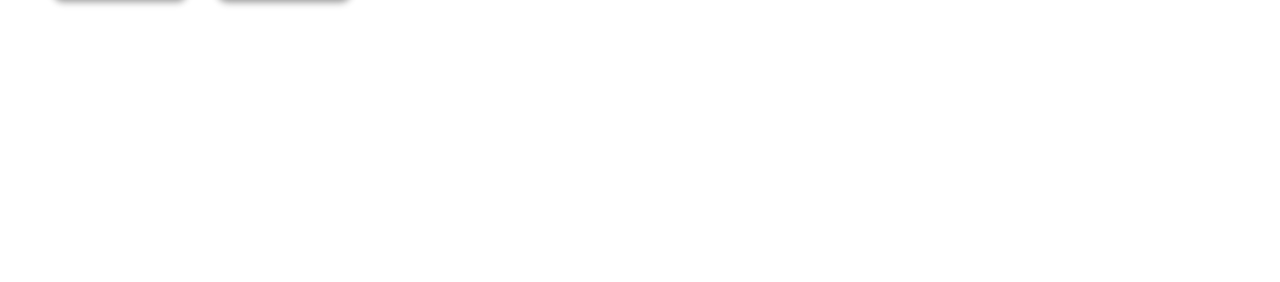
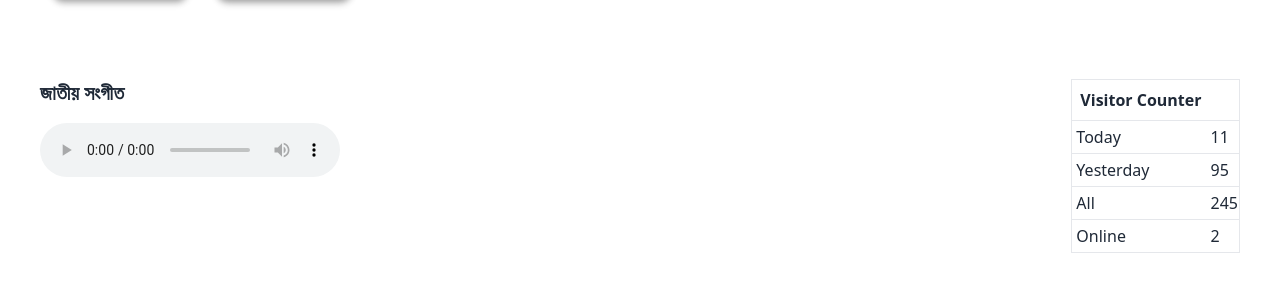
Before and after one commit to imtiazsakib15/ict-division, a React (Vite) app: page / in a window 1280 px wide. Shown: the part 3299-3581 px from the top of the page. Before the commit the page ends 3346 px from the top, so only its background shows below. Built offline with nearby package versions, Linux system fonts and the light colour scheme.

Commit message:
national anthem and visitor counter added

```diff
--- a/src/App.jsx
+++ b/src/App.jsx
@@ -1,4 +1,5 @@
 import AllNecessaryLinks from "./components/AllNecessaryLinks";
+import BottomBar from "./components/BottomBar";
 import EmergencyHotline from "./components/EmergencyHotline";
 import FloodTime from "./components/FloodTime";
 import ImageAndNotice from "./components/ImageAndNotice";
@@ -16,6 +17,7 @@
       <OtherLinks />
       <FloodTime />
       <EmergencyHotline />
+      <BottomBar />
     </>
   );
 }
--- /dev/null
+++ b/src/components/BottomBar.jsx
@@ -0,0 +1,18 @@
+import Container from "./Container";
+import NationalAnthem from "./NationalAnthem";
+import VisitorCounter from "./VisitorCounter";
+
+const BottomBar = () => {
+  return (
+    <div className="py-8">
+      <Container>
+        <div className="flex justify-between">
+          <NationalAnthem />
+          <VisitorCounter />
+        </div>
+      </Container>
+    </div>
+  );
+};
+
+export default BottomBar;
--- /dev/null
+++ b/src/components/NationalAnthem.jsx
@@ -0,0 +1,16 @@
+import nationalAnthem from "./../assets/images/audio/bd_national_anthem.mp3";
+
+const NationalAnthem = () => {
+  return (
+    <>
+      <figure>
+        <figcaption className="text-lg sm:text-xl font-semibold pb-4">
+          জাতীয় সংগীত
+        </figcaption>
+        <audio controls src={nationalAnthem}></audio>
+      </figure>
+    </>
+  );
+};
+
+export default NationalAnthem;
--- /dev/null
+++ b/src/components/VisitorCounter.jsx
@@ -0,0 +1,29 @@
+const VisitorCounter = () => {
+  return (
+    <table className="border border-collapse">
+      <thead>
+        <p className="p-2 text-center font-bold">Visitor Counter</p>
+      </thead>
+      <tbody className="text-start">
+        <tr className="border">
+          <th className="text-start font-medium p-1">Today</th>
+          <td>11</td>
+        </tr>
+        <tr className="border">
+          <th className="text-start font-medium p-1">Yesterday</th>
+          <td>95</td>
+        </tr>
+        <tr className="border">
+          <th className="text-start font-medium p-1">All</th>
+          <td>245</td>
+        </tr>
+        <tr className="border">
+          <th className="text-start font-medium p-1">Online</th>
+          <td>2</td>
+        </tr>
+      </tbody>
+    </table>
+  );
+};
+
+export default VisitorCounter;
```
Also changed, not shown: 1 other file (tests, documents, lock files or other folders).
